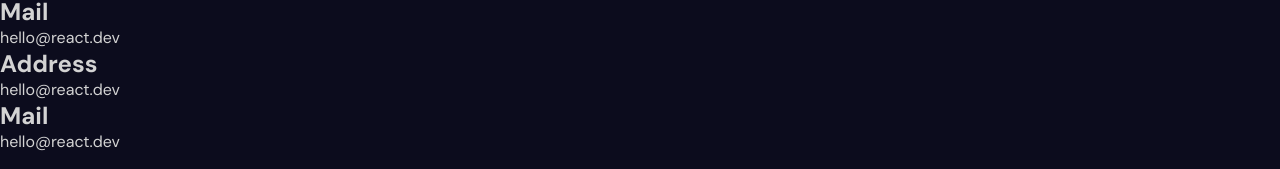
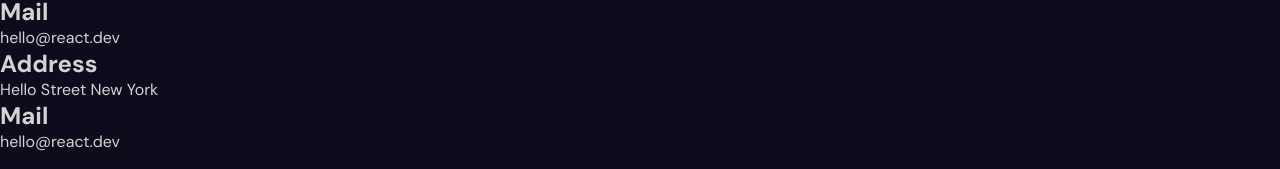
Before and after one commit to erickdc7/react-portfolio-7, a React (Vite) app: page / in a window 1280 px wide. Shown: the part 6568-6737 px from the top of the page. Built offline with nearby package versions, Linux system fonts and the light colour scheme.

Commit message:
add text

```diff
--- a/src/components/contact/Contact.jsx
+++ b/src/components/contact/Contact.jsx
@@ -11,7 +11,7 @@ const Contact = () => {
                 </div>
                 <div className="item">
                     <h2>Address</h2>
-                    <span>hello@react.dev</span>
+                    <span>Hello Street New York</span>
                 </div>
                 <div className="item">
                     <h2>Mail</h2>
```
